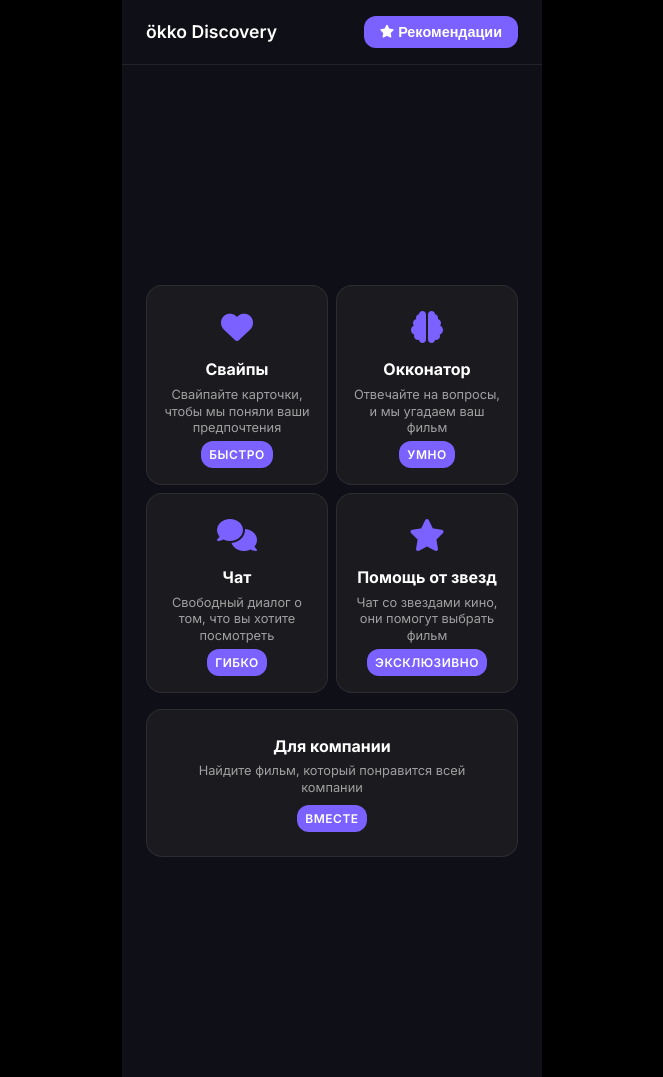
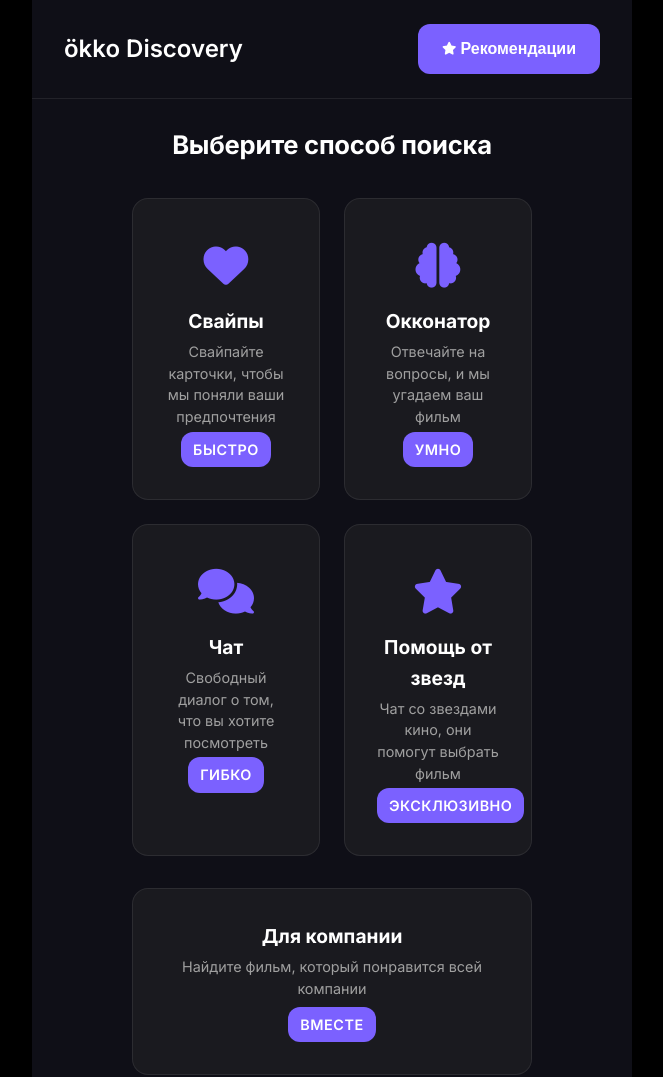
Before and after one commit to danilaloko/okko_hak, a Flask app: page / in a window 1280 px wide. Shown: the whole page, without its empty margins (308-971 px from the left). Run offline with Flask 3, Linux system fonts and the light colour scheme; data that the repository does not hold is empty.

Commit message:
Add section title styling and update hub template
Introduce a new CSS class for section titles to enhance visual hierarchy and consistency. Update the hub template to include a section title for the modes section, improving user guidance and overall layout.

```diff
--- a/static/css/style.css
+++ b/static/css/style.css
@@ -948,6 +948,15 @@
 .modes-section {
     width: 100%;
     max-width: 400px;
+}
+
+.section-title {
+    font-size: 1.3rem;
+    font-weight: 700;
+    color: var(--okko-text);
+    text-align: center;
+    margin-bottom: var(--okko-spacing-lg);
+    margin-top: var(--okko-spacing-md);
 }
 
 .modes-grid {
@@ -3687,3 +3696,200 @@
     font-size: 0.8rem;
     margin-bottom: var(--okko-spacing-sm);
 }
+
+/* Адаптивные размеры для разных экранов */
+
+/* Мобильные устройства (до 480px) */
+@media (max-width: 480px) {
+    .app-container {
+        max-width: 100%;
+    }
+
+    .nav-bar {
+        padding: var(--okko-spacing-sm) var(--okko-spacing-md);
+    }
+
+    .nav-title {
+        font-size: 1.1rem;
+    }
+
+    .nav-button {
+        padding: var(--okko-spacing-xs) var(--okko-spacing-sm);
+        font-size: 0.8rem;
+    }
+
+    .section-title {
+        font-size: 1.1rem;
+        margin-bottom: var(--okko-spacing-md);
+        margin-top: var(--okko-spacing-sm);
+    }
+
+    .modes-grid {
+        gap: var(--okko-spacing-xs);
+        margin-bottom: var(--okko-spacing-sm);
+    }
+
+    .mode-card {
+        padding: var(--okko-spacing-sm);
+    }
+
+    .mode-icon {
+        font-size: 1.5rem;
+    }
+
+    .mode-title {
+        font-size: 0.9rem;
+    }
+
+    .mode-description {
+        font-size: 0.75rem;
+        line-height: 1.2;
+    }
+
+    .mode-badge {
+        padding: 3px 6px;
+        font-size: 0.7rem;
+    }
+
+    .company-card {
+        padding: var(--okko-spacing-sm);
+    }
+
+    .company-card .mode-title {
+        font-size: 0.9rem;
+    }
+
+    .company-card .mode-description {
+        font-size: 0.75rem;
+    }
+}
+
+/* Планшеты (481px - 768px) */
+@media (min-width: 481px) and (max-width: 768px) {
+    .app-container {
+        max-width: 500px;
+    }
+
+    .nav-bar {
+        padding: var(--okko-spacing-md) var(--okko-spacing-lg);
+    }
+
+    .nav-title {
+        font-size: 1.3rem;
+    }
+
+    .nav-button {
+        padding: var(--okko-spacing-sm) var(--okko-spacing-md);
+        font-size: 0.9rem;
+    }
+
+    .section-title {
+        font-size: 1.4rem;
+        margin-bottom: var(--okko-spacing-lg);
+        margin-top: var(--okko-spacing-md);
+    }
+
+    .modes-grid {
+        gap: var(--okko-spacing-md);
+        margin-bottom: var(--okko-spacing-lg);
+    }
+
+    .mode-card {
+        padding: var(--okko-spacing-lg);
+    }
+
+    .mode-icon {
+        font-size: 2.2rem;
+    }
+
+    .mode-title {
+        font-size: 1.1rem;
+    }
+
+    .mode-description {
+        font-size: 0.85rem;
+        line-height: 1.4;
+    }
+
+    .mode-badge {
+        padding: 5px 10px;
+        font-size: 0.8rem;
+    }
+
+    .company-card {
+        padding: var(--okko-spacing-lg);
+    }
+
+    .company-card .mode-title {
+        font-size: 1.1rem;
+    }
+
+    .company-card .mode-description {
+        font-size: 0.85rem;
+    }
+}
+
+/* Десктопы (769px и больше) */
+@media (min-width: 769px) {
+    .app-container {
+        max-width: 600px;
+    }
+
+    .nav-bar {
+        padding: var(--okko-spacing-lg) var(--okko-spacing-xl);
+    }
+
+    .nav-title {
+        font-size: 1.5rem;
+    }
+
+    .nav-button {
+        padding: var(--okko-spacing-md) var(--okko-spacing-lg);
+        font-size: 1rem;
+    }
+
+    .section-title {
+        font-size: 1.6rem;
+        margin-bottom: var(--okko-spacing-xl);
+        margin-top: var(--okko-spacing-lg);
+    }
+
+    .modes-grid {
+        gap: var(--okko-spacing-lg);
+        margin-bottom: var(--okko-spacing-xl);
+    }
+
+    .mode-card {
+        padding: var(--okko-spacing-xl);
+    }
+
+    .mode-icon {
+        font-size: 2.8rem;
+    }
+
+    .mode-title {
+        font-size: 1.2rem;
+    }
+
+    .mode-description {
+        font-size: 0.9rem;
+        line-height: 1.5;
+    }
+
+    .mode-badge {
+        padding: 6px 12px;
+        font-size: 0.9rem;
+    }
+
+    .company-card {
+        padding: var(--okko-spacing-xl);
+    }
+
+    .company-card .mode-title {
+        font-size: 1.2rem;
+    }
+
+    .company-card .mode-description {
+        font-size: 0.9rem;
+    }
+}
--- a/templates/hub.html
+++ b/templates/hub.html
@@ -27,6 +27,7 @@
         <main class="main-content">
             <!-- Режимы работы -->
             <section class="modes-section">
+                <h2 class="section-title">Выберите способ поиска</h2>
                 <div class="modes-grid">
                     <!-- Свайпы -->
                     <div class="mode-card" data-mode="swipe">
```
